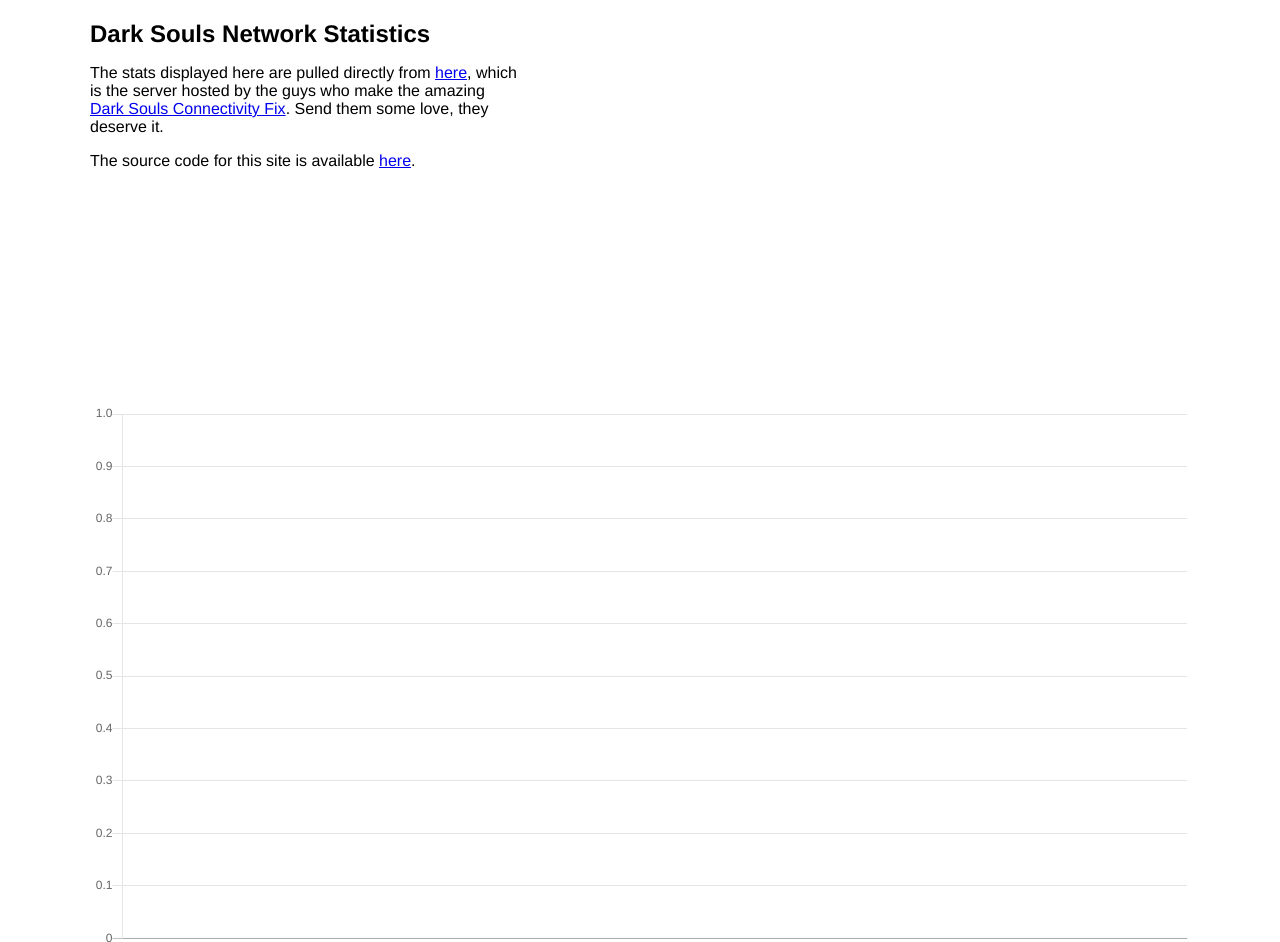
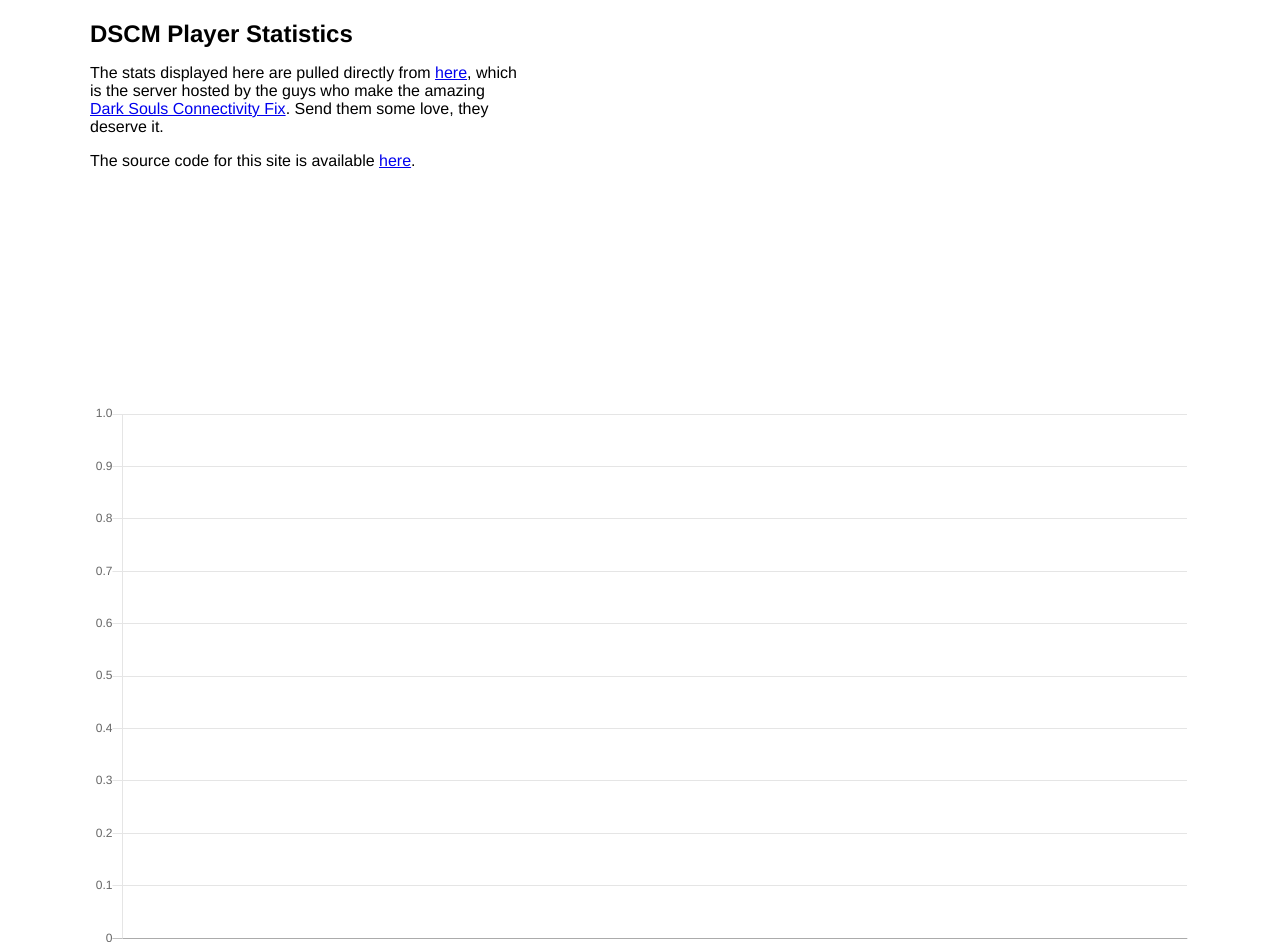
Before and after one commit to rpfmail/dscmstat.us, a plain HTML site: page index.html in a window 1280 px wide. Drawn offline with nearby package versions, Linux system fonts and the light colour scheme; no server answers.

Commit message:
Fix the title

```diff
--- a/index.html
+++ b/index.html
@@ -9,7 +9,7 @@
 
 <section class="row-40-60">
   <div>
-    <h1>Dark Souls Network Statistics</h1>
+    <h1>DSCM Player Statistics</h1>
     <p>
     The stats displayed here are pulled directly from
     <a href="http://dscm-net.chronial.de:8811/list">here</a>,
```
